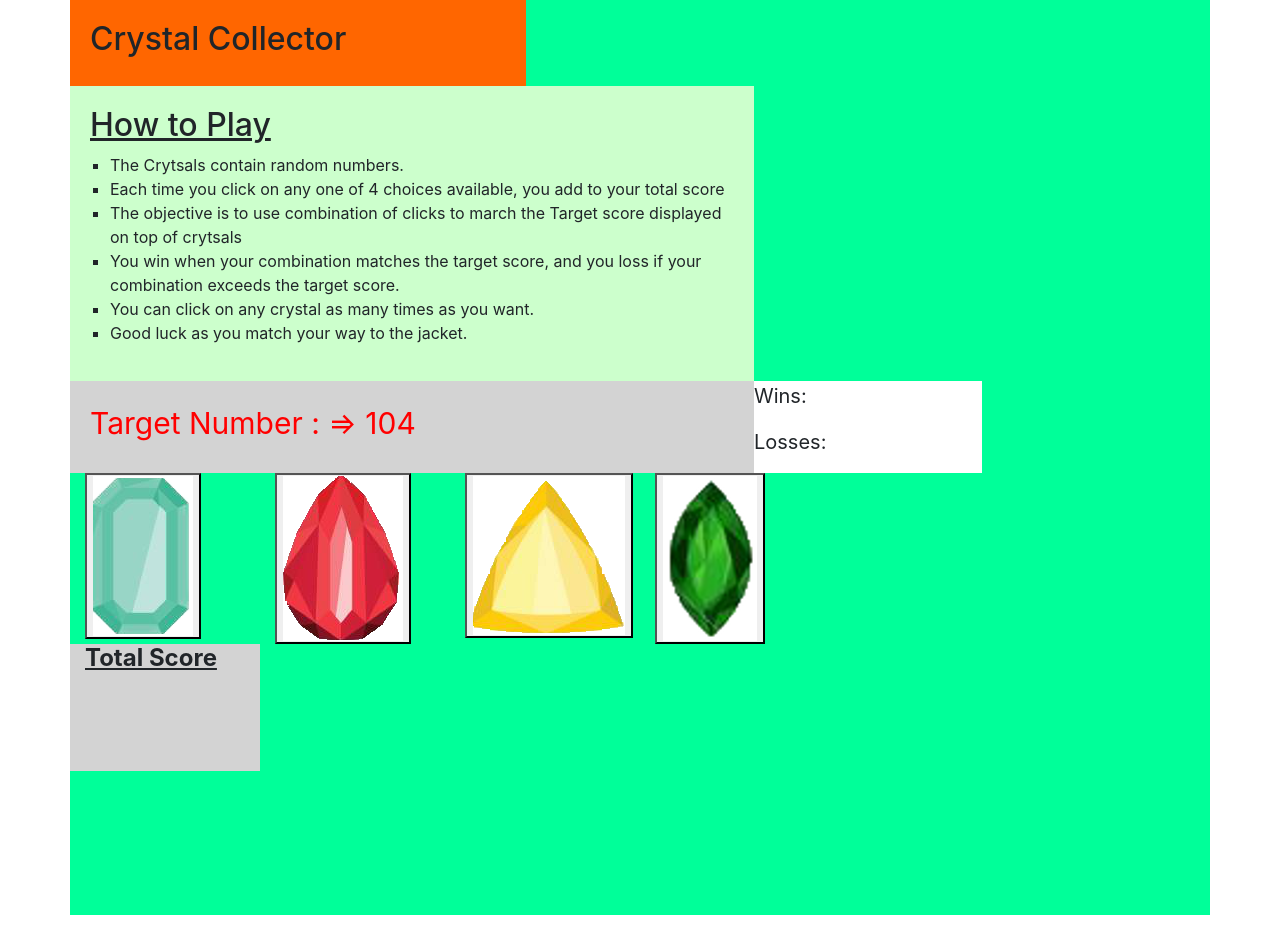
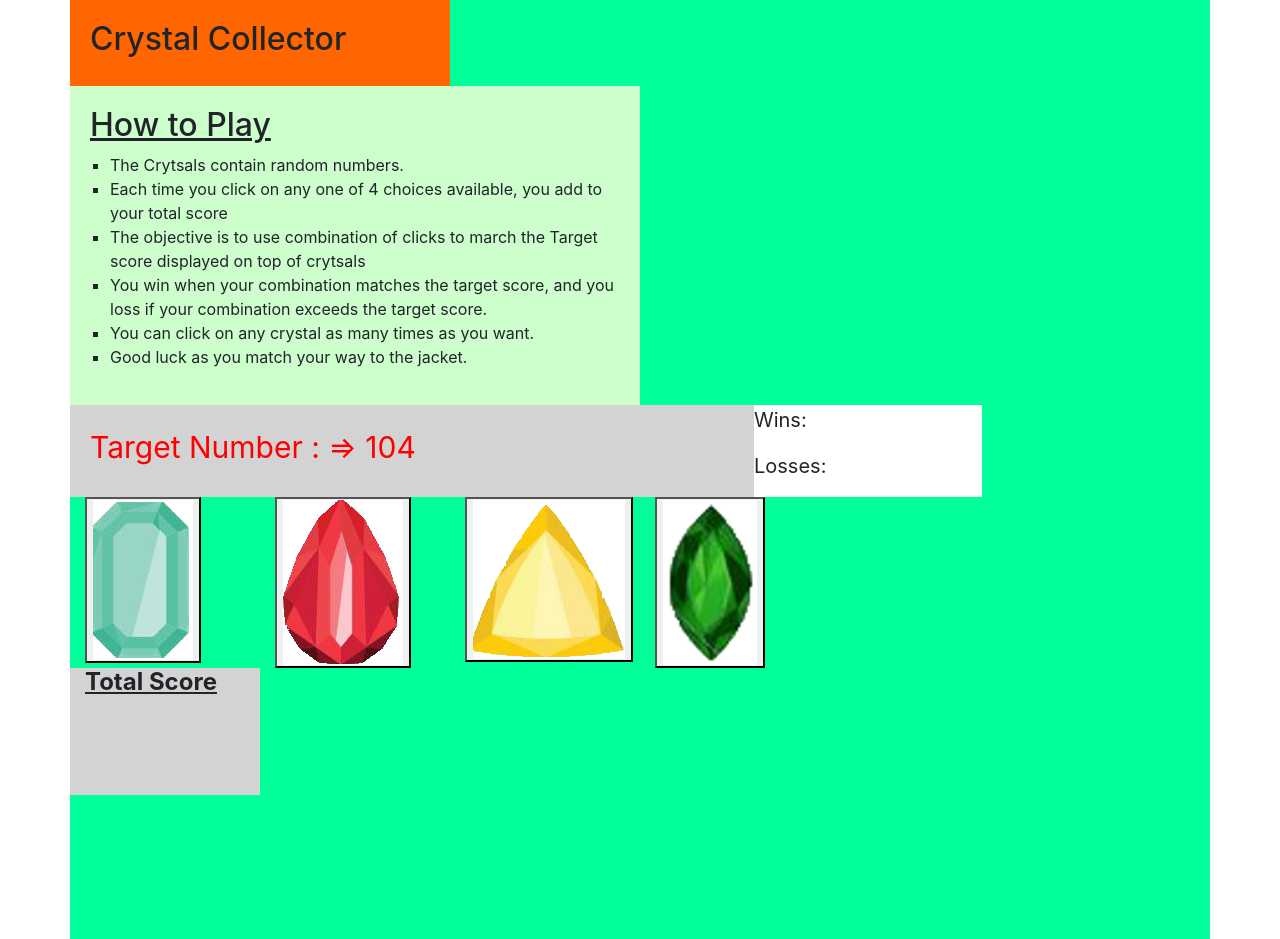
Before and after one commit to osyBodife/unit-4-game, a plain HTML site: page index.html in a window 1280 px wide. Before the commit the page ends 915 px from the top, so only its background shows below. Drawn offline with nearby package versions, Linux system fonts and the light colour scheme.

Commit message:
upload modified files

```diff
--- a/assets/css/style.css
+++ b/assets/css/style.css
@@ -15,7 +15,7 @@ body{
 }
 #gameName{
     background-color: #ff6600;
-    width: 40%;
+
     padding: 20px;
 
 }
@@ -26,7 +26,7 @@ width: 20%;
 }
 #instruction{
     background-color: #ccffcc;
-    width: 60%;
+
     padding: 20px;
 
 }
--- a/index.html
+++ b/index.html
@@ -26,11 +26,14 @@
 
         <div class="container">
             <div class="row">
-<div id="gameName"><h2>Crystal Collector</h2></div>
+                <div class="col-md-4" id="gameName">
+               <h2>Crystal Collector</h2>
              </div>
+            </div>
 
              <div class="row">
-                    <div id="instruction"><h2><u>How to Play</u></h2>
+                 <div class="col-md-6" id="instruction">
+                   <h2><u>How to Play</u></h2>
                     <ul class="list">
                         <li>The Crytsals contain random numbers.</li>
                         <li>Each time you click on any one of 4 choices available, you add to your total score</li>
```
